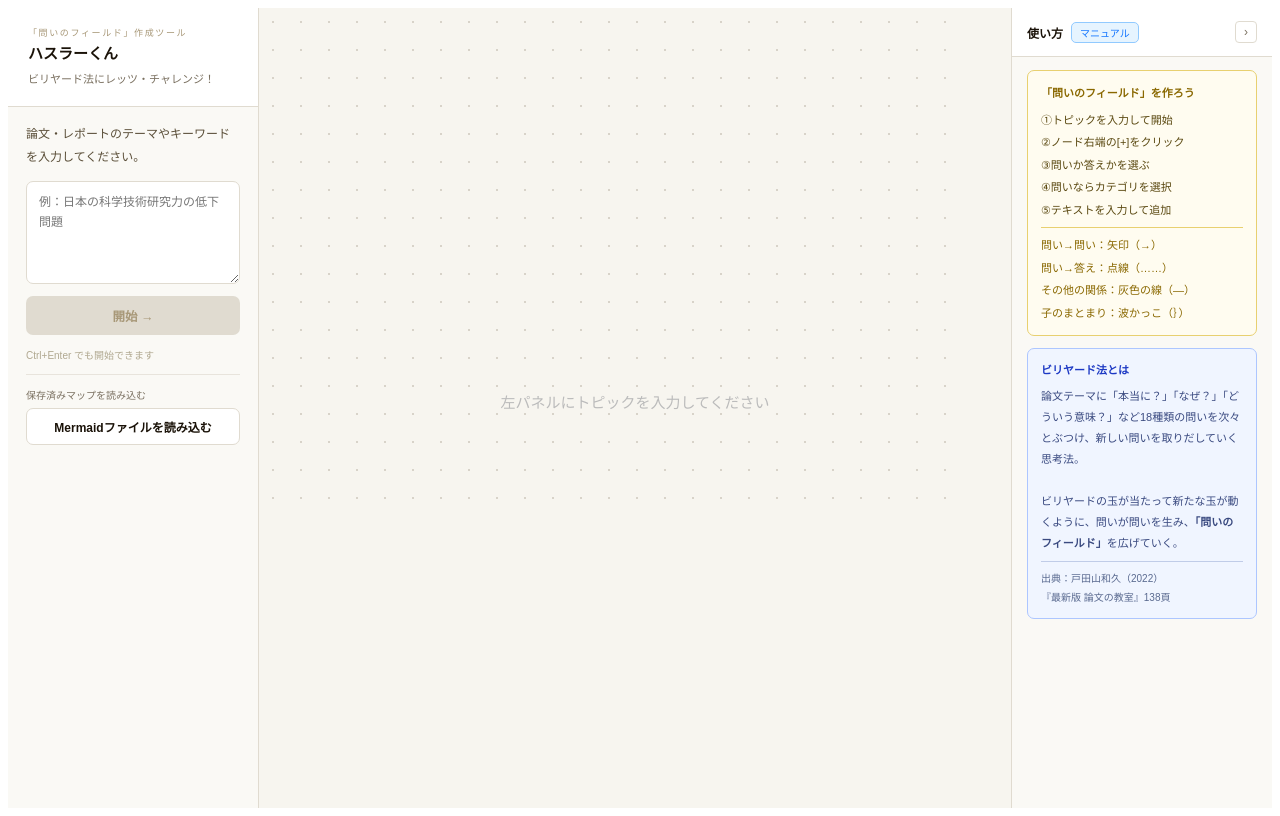
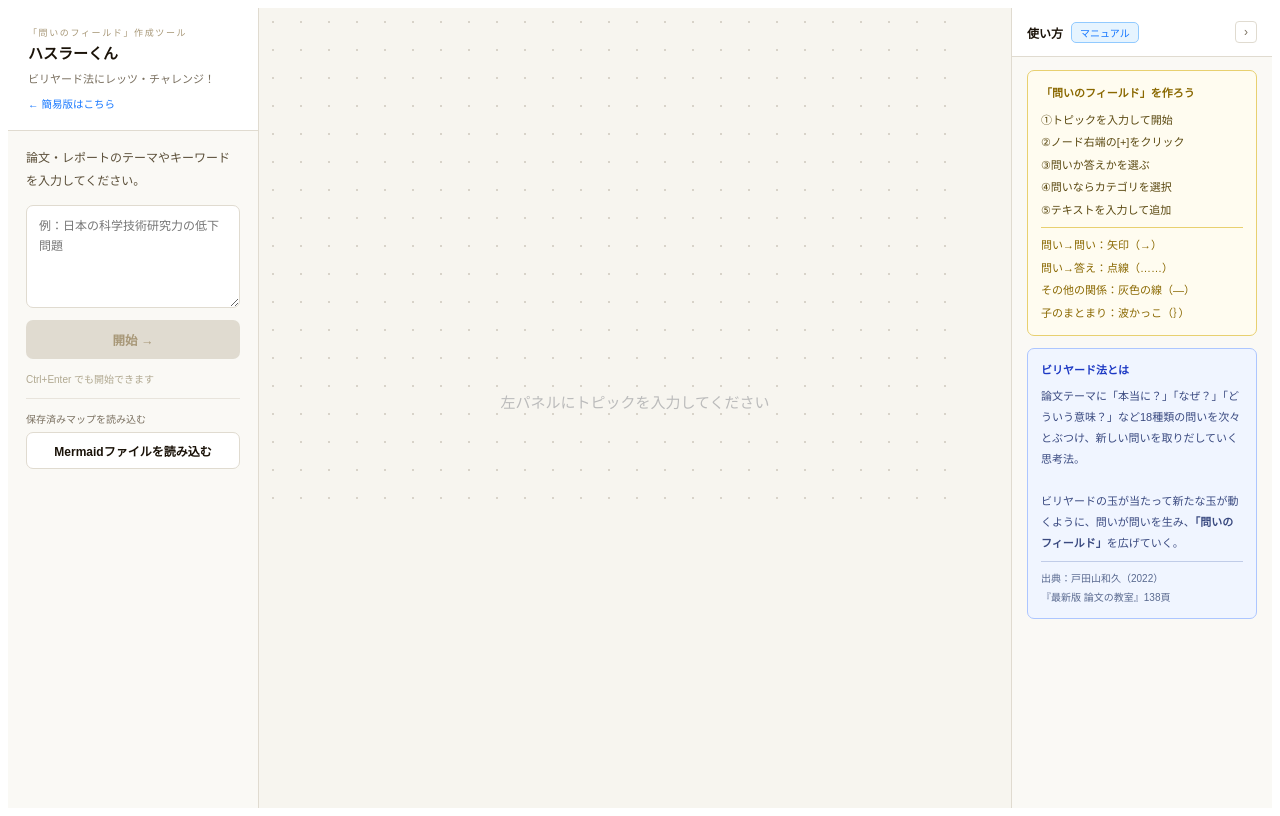
Before and after one commit to u-labo/hassler, a React (Vite) app: page / in a window 1280 px wide. Built offline with nearby package versions, Linux system fonts and the light colour scheme.

Commit message:
多機能版から簡易版へのリンクを追加
Co-Authored-By: Claude Sonnet 5.5 <noreply@anthropic.com>

```diff
--- a/src/App.jsx
+++ b/src/App.jsx
@@ -1193,6 +1193,9 @@ export default function App() {
             ハスラーくん
             <span style={{ display:'block', fontSize:'11px', fontWeight:'400', color:'#7a7060', marginTop:'5px', lineHeight:1.6 }}>ビリヤード法にレッツ・チャレンジ！</span>
           </h1>
+          <a href="https://hassler.u-labo.org/" style={{ display:'inline-block', marginTop:'8px', fontSize:'10.5px', color:'#1677ff', textDecoration:'none' }}>
+            ← 簡易版はこちら
+          </a>
         </div>
 
         {phase==='mapping' && (
```
